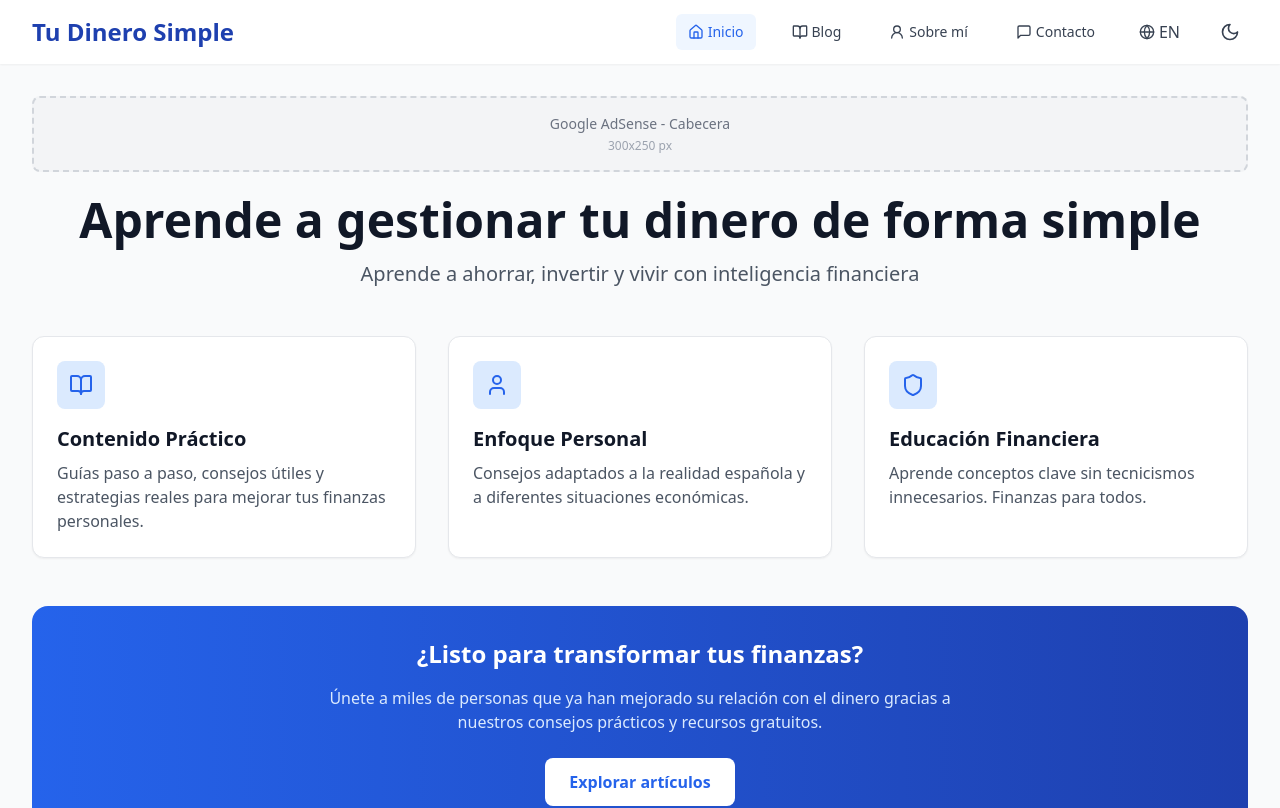
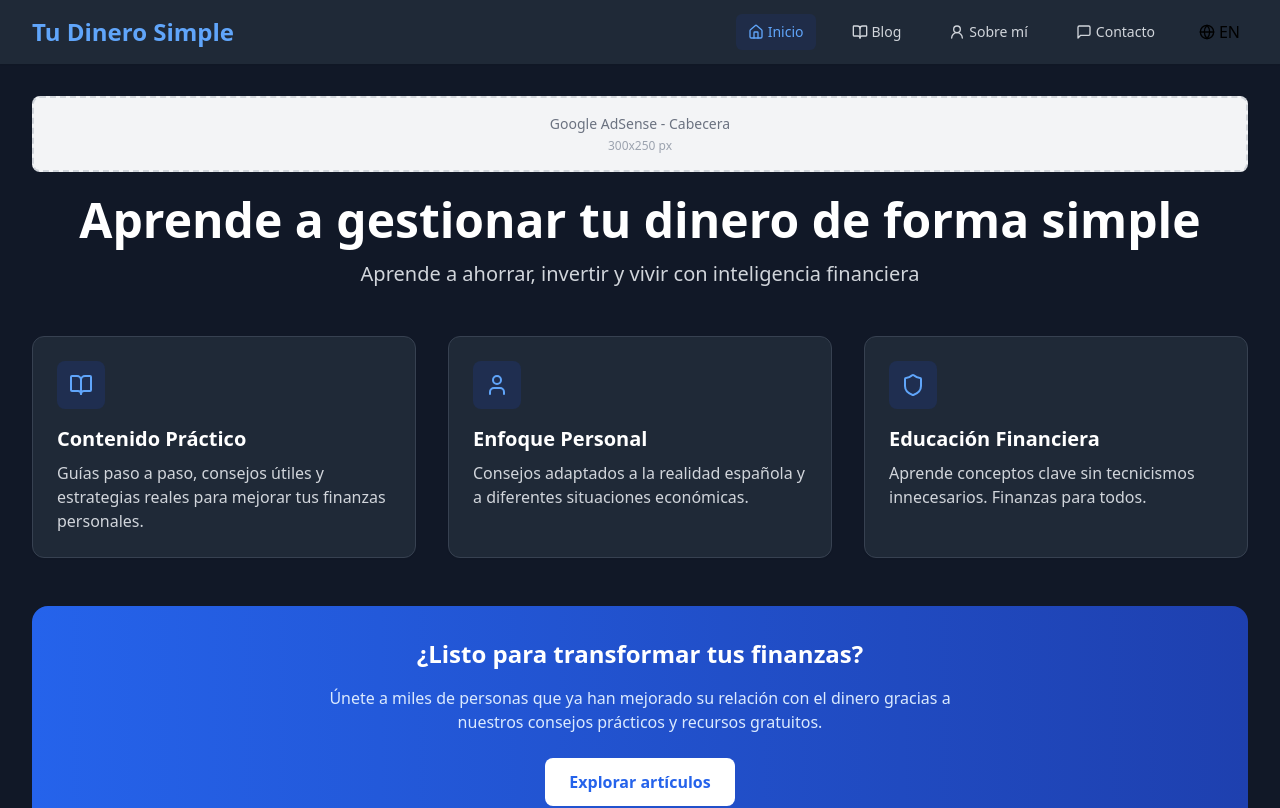
Before and after one commit to ridedcp/clearwealth, a React (Vite) app: page /es/ in a window 1280 px wide. Shown: the top 808 px of the page. Built offline with nearby package versions, Linux system fonts and the light colour scheme.

Commit message:
Refactor Header component by removing dark mode
Removed dark mode functionality and adjusted button styles.

```diff
--- a/src/components/Header.jsx
+++ b/src/components/Header.jsx
@@ -1,6 +1,6 @@
 import { NavLink, useNavigate } from 'react-router-dom'
-import { Menu, X, Moon, Sun, Home, BookOpen, User2, MessageSquare, Globe } from 'lucide-react'
-import { useEffect, useState } from 'react'
+import { Menu, X, Home, BookOpen, User2, MessageSquare, Globe } from 'lucide-react'
+import { useState } from 'react'
 import { translations } from '../i18n'
 
 export default function Header({ lang='es' }) {
@@ -13,9 +13,6 @@ export default function Header({ lang='es' }) {
     { to: `${base}/contacto`, label: t.nav.contact, icon: MessageSquare },
   ]
   const [mobile, setMobile] = useState(false)
-  const [dark, setDark] = useState(() => window.matchMedia && window.matchMedia('(prefers-color-scheme: dark)').matches)
-  useEffect(() => { document.documentElement.classList.toggle('dark', dark) }, [dark])
-
   const navigate = useNavigate()
   const toggleLang = () => { navigate(lang==='es' ? '/en/' : '/es/') }
 
@@ -29,7 +26,9 @@ export default function Header({ lang='es' }) {
 
           <nav className="hidden md:flex items-center space-x-6">
             {nav.map(i => (
-              <NavLink key={i.to} to={i.to}
+              <NavLink
+                key={i.to}
+                to={i.to}
                 className={({isActive}) =>
                   `flex items-center space-x-1 px-3 py-2 rounded-md text-sm font-medium transition-colors ${
                     isActive
@@ -39,20 +38,16 @@ export default function Header({ lang='es' }) {
                 <i.icon className="w-4 h-4" /><span>{i.label}</span>
               </NavLink>
             ))}
-            <button onClick={toggleLang} className="p-2 rounded-md text-gray-700 dark:text-gray-300 hover:bg-gray-100 dark:hover:bg-gray-700 flex items-center">
+            <button onClick={toggleLang} className="p-2 rounded hover:bg-gray-100 dark:hover:bg-gray-700 flex items-center">
               <Globe className="w-4 h-4 mr-1" /> {lang==='es'?'EN':'ES'}
-            </button>
-            <button onClick={()=>setDark(v=>!v)} className="p-2 rounded-full text-gray-700 dark:text-gray-300 hover:bg-gray-100 dark:hover:bg-gray-700">
-              {dark ? <Sun className="w-5 h-5" /> : <Moon className="w-5 h-5" />}
             </button>
           </nav>
 
           <div className="md:hidden flex items-center space-x-2">
-            <button onClick={toggleLang} className="p-2 rounded-md text-gray-700 dark:text-gray-300 hover:bg-gray-100 dark:hover:bg-gray-700"><Globe className="w-5 h-5" /></button>
-            <button onClick={()=>setDark(v=>!v)} className="p-2 rounded-full text-gray-700 dark:text-gray-300 hover:bg-gray-100 dark:hover:bg-gray-700">
-              {dark ? <Sun className="w-5 h-5" /> : <Moon className="w-5 h-5" />}
+            <button onClick={toggleLang} className="p-2 rounded hover:bg-gray-100 dark:hover:bg-gray-700">
+              <Globe className="w-5 h-5" />
             </button>
-            <button onClick={()=>setMobile(m=>!m)} className="p-2 rounded-md text-gray-700 dark:text-gray-300 hover:bg-gray-100 dark:hover:bg-gray-700">
+            <button onClick={()=>setMobile(m=>!m)} className="p-2 rounded hover:bg-gray-100 dark:hover:bg-gray-700">
               {mobile ? <X className="w-6 h-6" /> : <Menu className="w-6 h-6" />}
             </button>
           </div>
```
